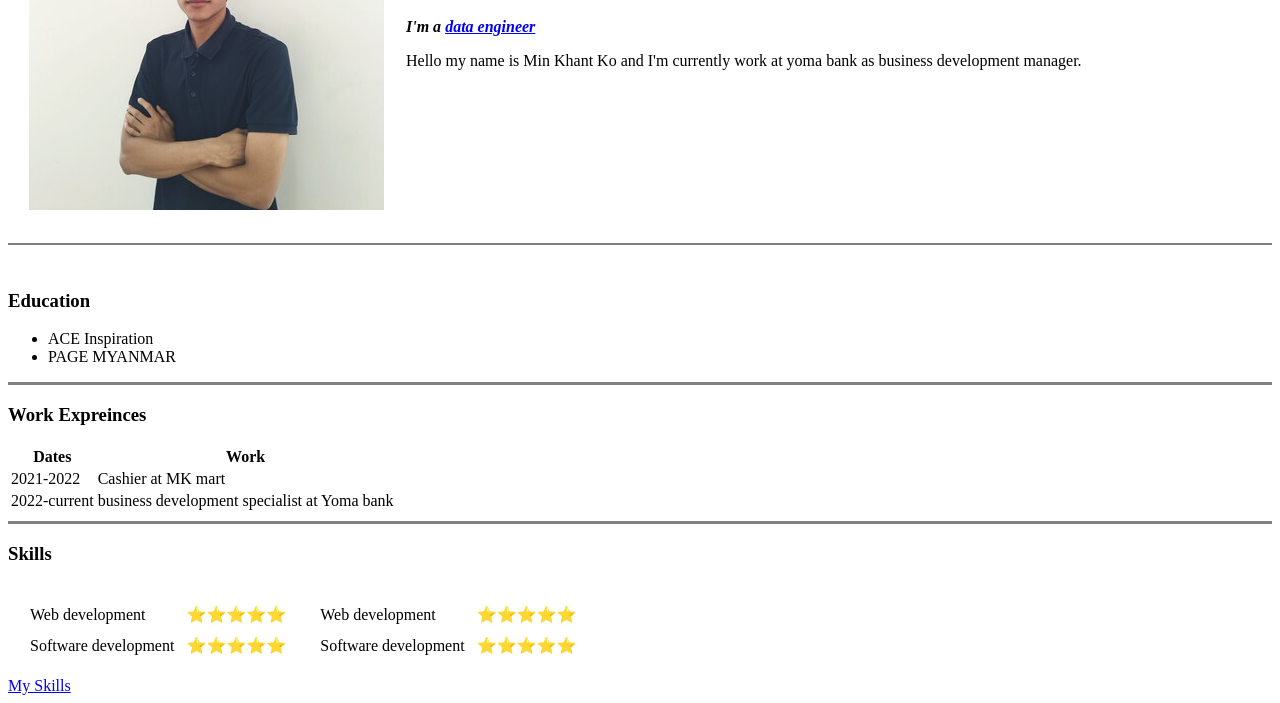
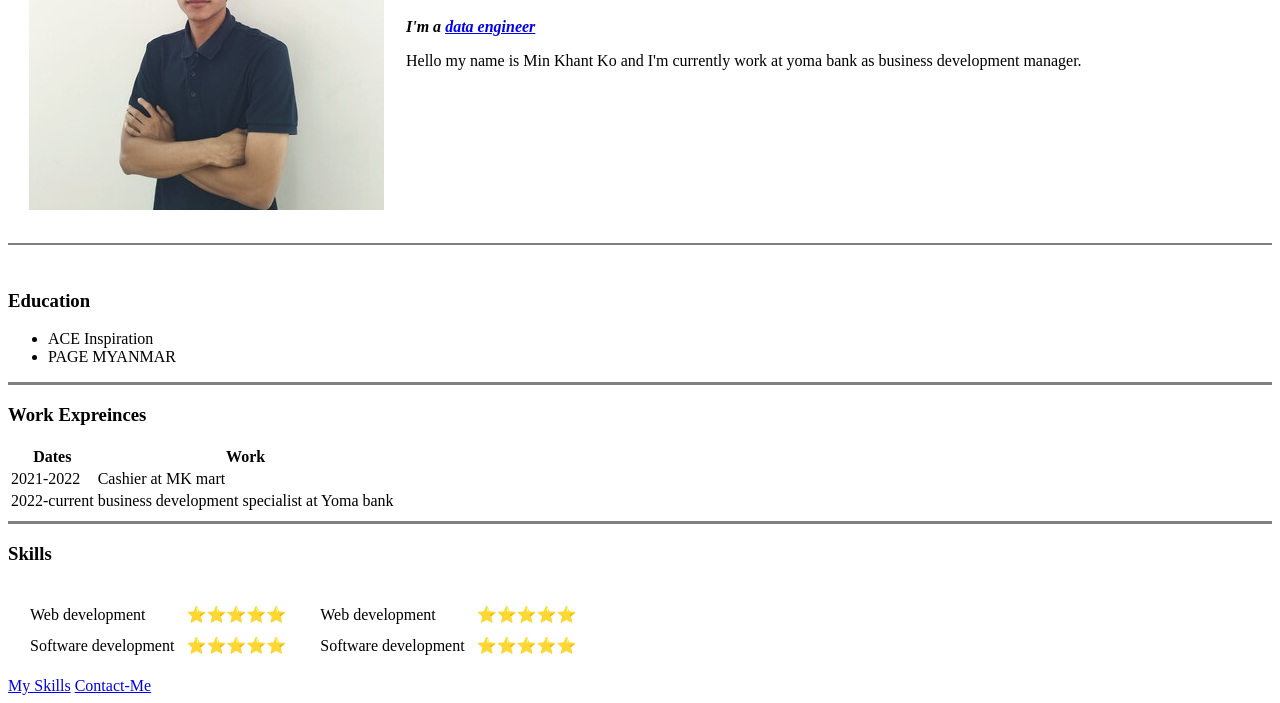
Before and after one commit to Min-Khant-Ko/cv, a plain HTML site: page index.html in a window 1280 px wide. Shown: the part 219-922 px from the top of the page. Drawn offline with Linux system fonts and the light colour scheme.

Commit message:
update indext.html

```diff
--- a/index.html
+++ b/index.html
@@ -74,5 +74,6 @@
     </table>
 
 <a href="myskills.html">My Skills</a>
+    <a href="contact-me.html">Contact-Me</a>
 </body>
 </html>
```
